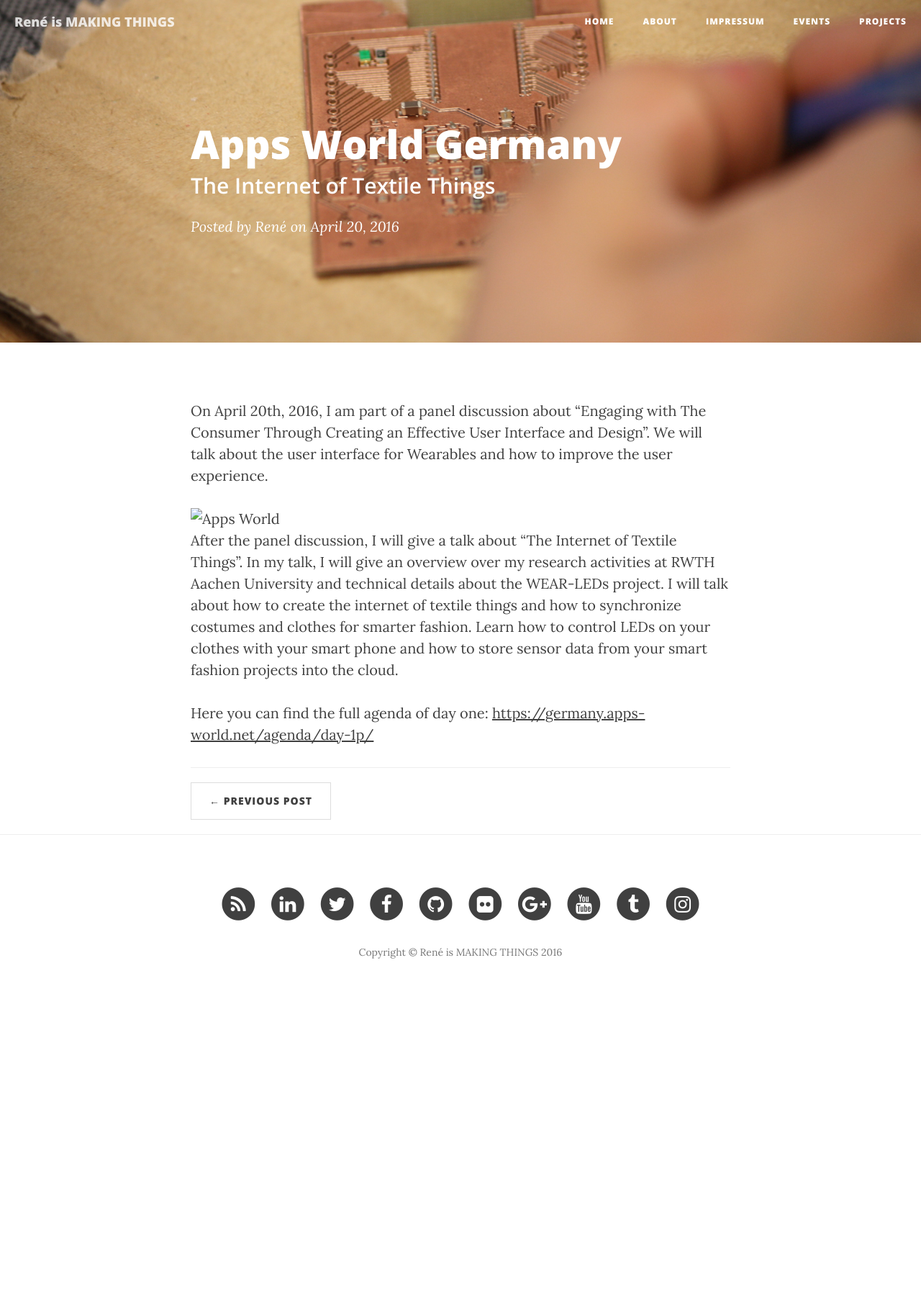
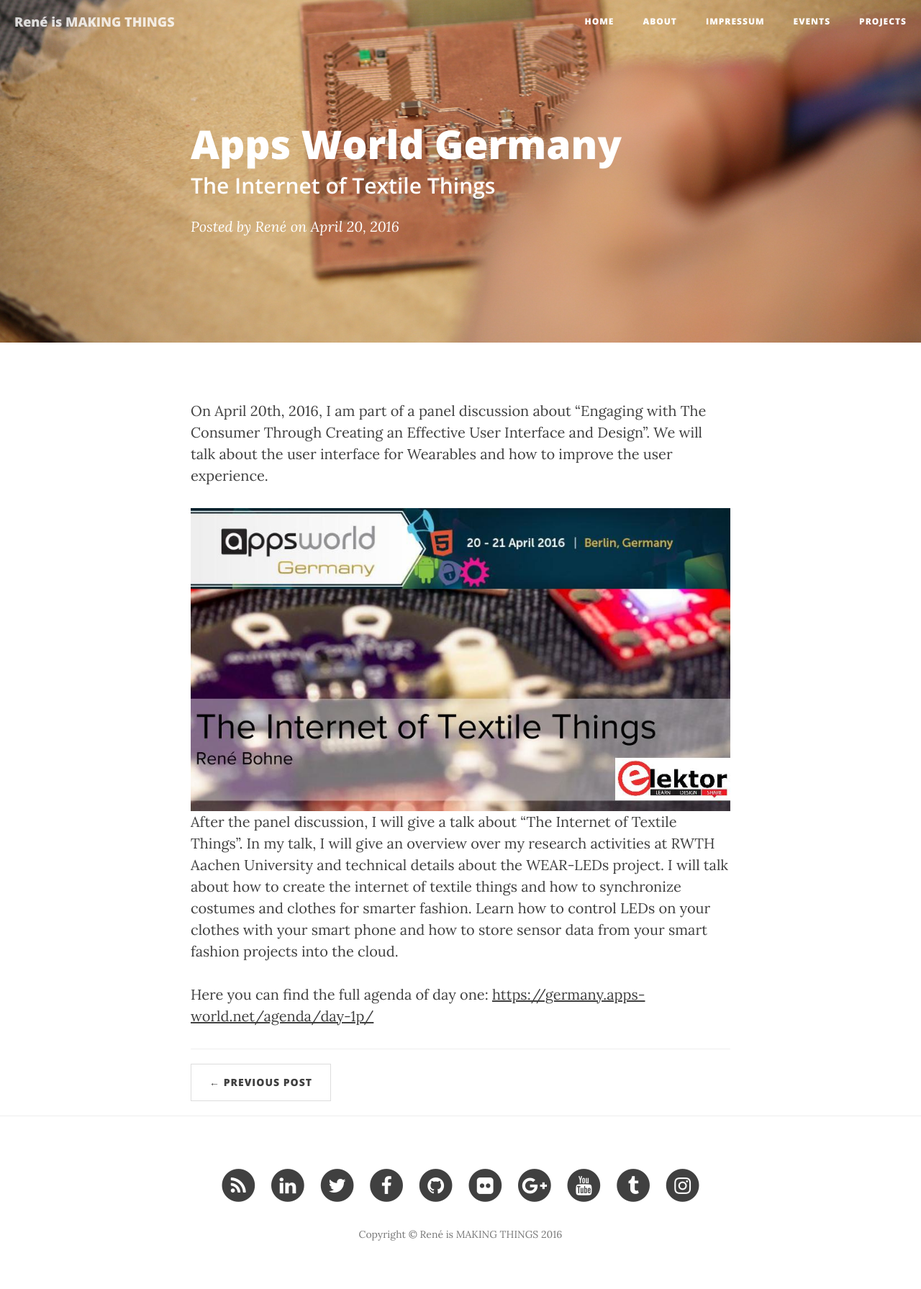
Before and after one commit to renebohne/renebohne.github.io, a Jekyll site: the page built from _posts/2016-04-20-appsworld.markdown, in a window 1280 px wide. Shown: the whole page at 72% size. Built offline with Jekyll 4.4.1, drawn with Linux system fonts in a browser that asks for light colours; nearby versions of some CDN libraries; before the commit the page ends 1399 px from its top, so only the background shows below that.

Commit message:
Update 2016-04-20-appsworld.markdown

```diff
--- a/_posts/2016-04-20-appsworld.markdown
+++ b/_posts/2016-04-20-appsworld.markdown
@@ -8,8 +8,7 @@
 On April 20th, 2016, I am part of a panel discussion about "Engaging with The Consumer Through Creating an Effective User Interface and Design".
 We will talk about the user interface for Wearables and how to improve the user experience.
 
-
-![Apps World](appsworldslide.jpg){: .center-image }
+![Apps World]({{ site.baseurl }}/img/appsworldslide.jpg){: .center-image }
 After the panel discussion, I will give a talk about "The Internet of Textile Things". In my talk, I will give an overview over my research activities at RWTH Aachen University and technical details about the WEAR-LEDs project. I will talk about how to create the internet of textile things and how to synchronize costumes and clothes for smarter fashion. Learn how to control LEDs on your clothes with your smart phone and how to store sensor data from your smart fashion projects into the cloud.
 
 Here you can find the full agenda of day one:
```
